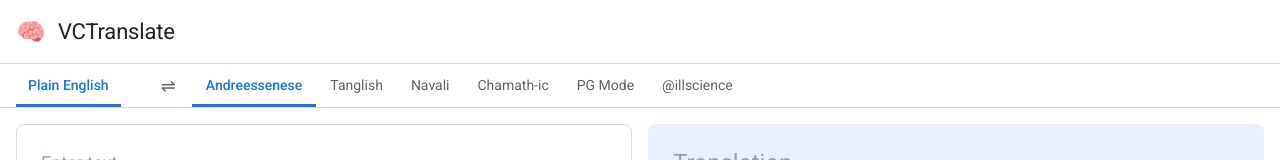
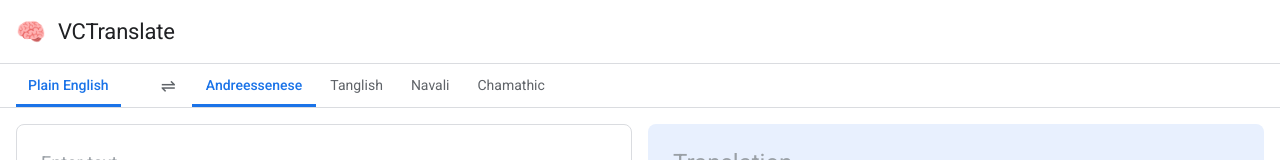
Before and after one commit to Enspy/vc-translator, a React (Vite) app in the folder client/: page / in a window 1280 px wide. Shown: the top 160 px of the page. Built offline with nearby package versions, Linux system fonts and the light colour scheme.

Commit message:
update: remove PG/illscience, fix Chamathic label, beef up Tanglish with gstack arrogance

```diff
--- a/client/src/components/DialectSelector.jsx
+++ b/client/src/components/DialectSelector.jsx
@@ -9,7 +9,7 @@ const DIALECTS = [
   {
     id: 'tanglish',
     label: 'Tanglish',
-    tooltip: 'Passionate. Unhinged. Has a YouTube video about this.',
+    tooltip: 'Arrogant. Defensive. Has mentioned his gstack unprompted.',
   },
   {
     id: 'navali',
@@ -18,18 +18,8 @@ const DIALECTS = [
   },
   {
     id: 'chamath',
-    label: 'Chamath-ic',
+    label: 'Chamathic',
     tooltip: 'Everything is a structural dislocation. Talks in innings.',
-  },
-  {
-    id: 'pg',
-    label: 'PG Mode',
-    tooltip: 'Deceptively simple sentences. Still condescending.',
-  },
-  {
-    id: 'illscience',
-    label: '@illscience',
-    tooltip: "Multi-armed bandits. Laws of physics. The only art left.",
   },
 ];
 
```
Also changed, not shown: 2 other files (tests, documents, lock files or other folders).
